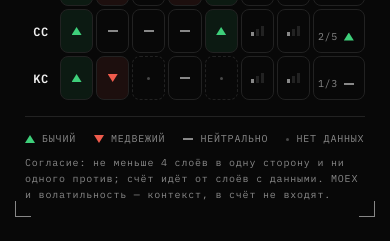
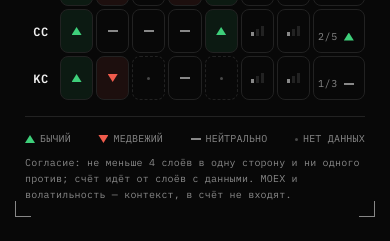
Before and after one commit to glayned/investrolog, a plain HTML site: page next/index.html in a window 390 px wide. Shown: the part 1788-2029 px from the top of the page. Drawn offline with nearby package versions, Linux system fonts and the light colour scheme.

Commit message:
Матрица: легенда на смартфоне в одну строку
Co-Authored-By: Devin AI <158243242+devin-ai-integration[bot]@users.noreply.github.com>

```diff
--- a/next/matrix.css
+++ b/next/matrix.css
@@ -480,6 +480,8 @@
     .cmx-sum { padding: 0 4px; gap: 6px; }
     .cmx-score { font-size: 10px; }
     .cmx-row.is-aligned::before { left: -6px; }
+    .cmx-legend { justify-content: space-between; gap: 8px 10px; letter-spacing: 0.2px; }
+    .cmx-legend-item { gap: 5px; white-space: nowrap; }
     .cmx-detail { grid-template-columns: 1fr; gap: 20px; padding: 20px 18px; }
     .cmx-closed { padding: 18px 0 0; border-left: 0; border-top: 1px solid var(--border); }
     .cmx-closed .btn { flex: 1 1 auto; }
```
